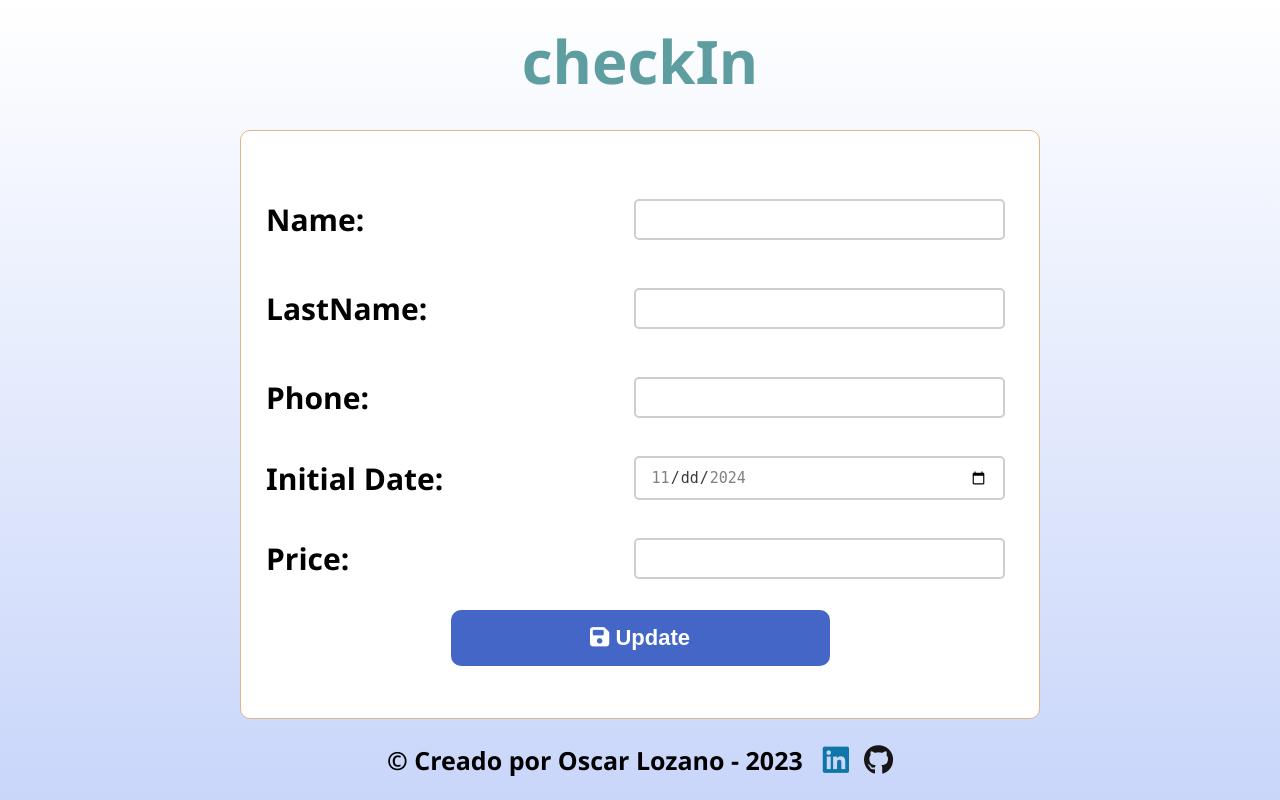
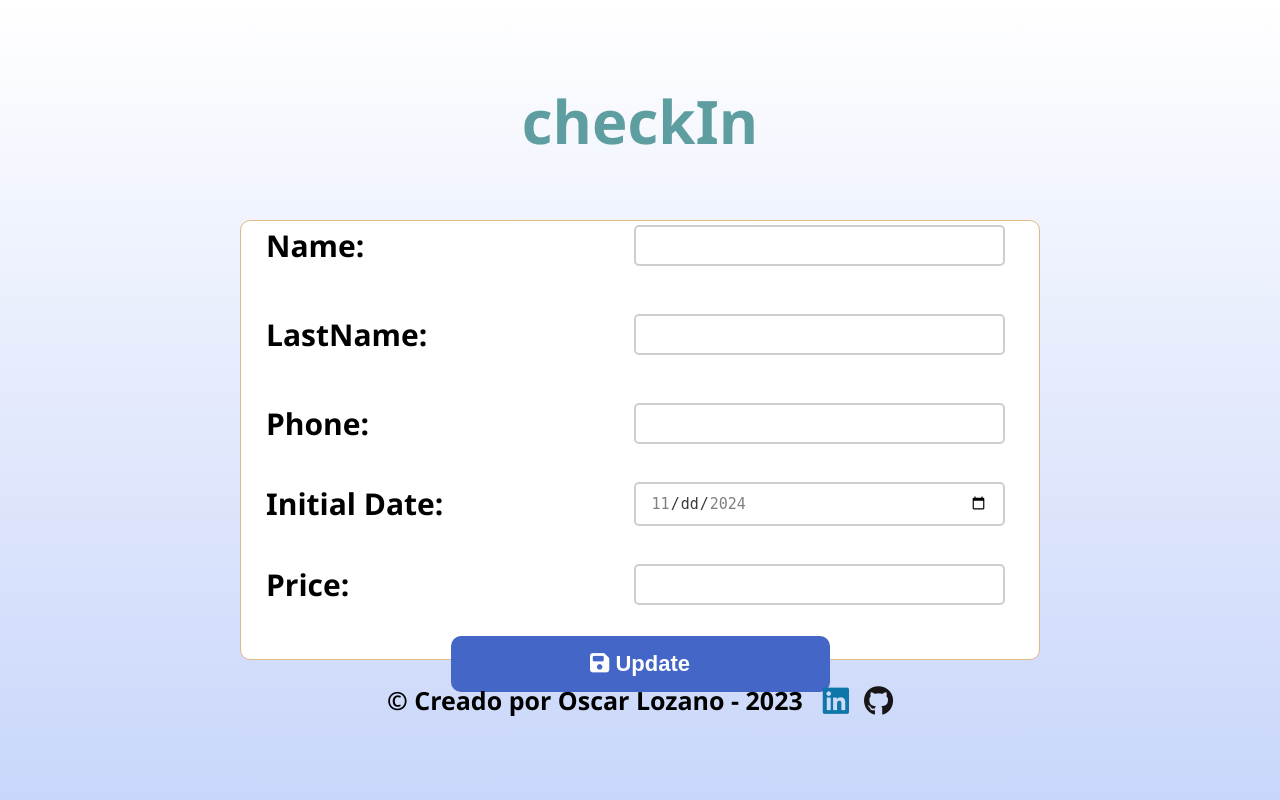
Before and after one commit to Olozano1194/Gimnasio, a Django app: page /checkinDay/ in a window 1280 px wide. Run offline with Django 5.2, Linux system fonts and the light colour scheme.

Commit message:
se le puso unos estilos en la parte del desktop para que el height no se viera tan grande

```diff
--- a/gimnasioApp/static/css/checkinGym/desktop.css
+++ b/gimnasioApp/static/css/checkinGym/desktop.css
@@ -5,6 +5,9 @@ header .title {
 /* main */
 main {
     max-width: 800px;
+    max-height: 55%;
+    padding-top: 2rem;
+    padding-bottom: 2rem;
 }
 main form .container-request{
     font-size: 3rem;
```
